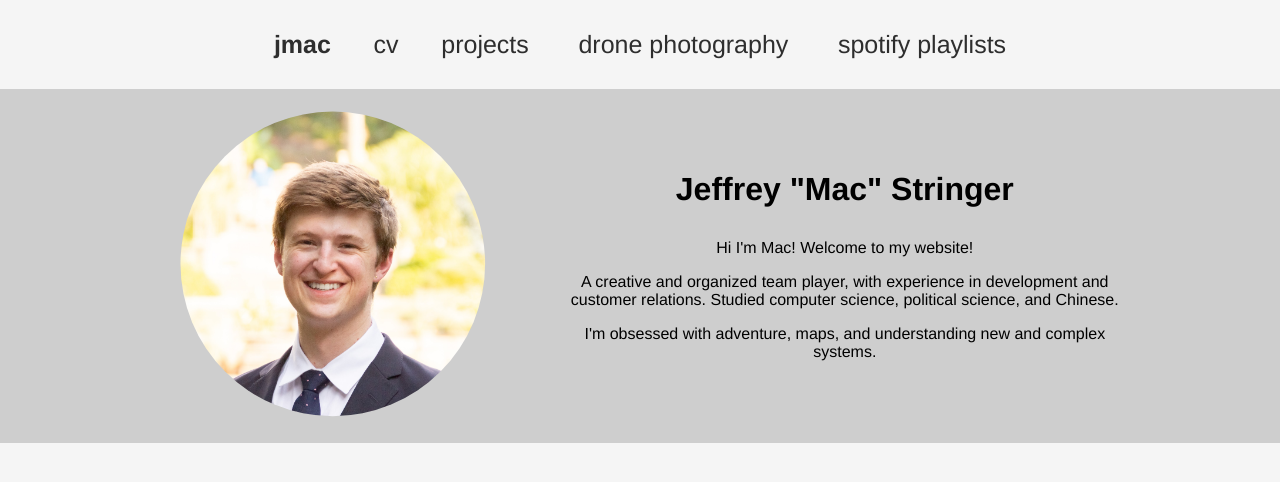
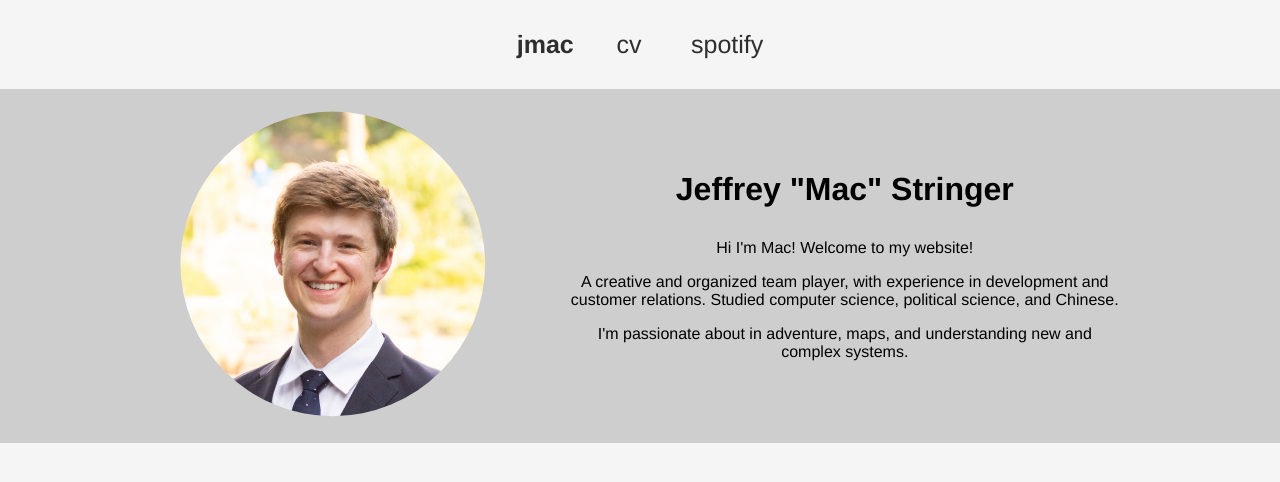
Before and after one commit to macstringer/macstringer.com, a Vue app: page /#/ in a window 1280 px wide. Shown: the top 482 px of the page. Built offline with nearby package versions, Linux system fonts and the light colour scheme.

Commit message:
rm extraneous pages, fixed spotify page styling

```diff
--- a/public/index.html
+++ b/public/index.html
@@ -5,7 +5,7 @@
     <meta http-equiv="X-UA-Compatible" content="IE=edge">
     <meta name="viewport" content="width=device-width,initial-scale=1.0">
     <link rel="icon" href="<%= BASE_URL %>favicon.ico">
-    <title><%= htmlWebpackPlugin.options.title %></title>
+    <title>Mac Stringer</title>
   </head>
   <style>
     body { margin: 0 !important; height:100%;}
--- a/src/components/NavBar.vue
+++ b/src/components/NavBar.vue
@@ -1,16 +1,21 @@
+<!-- NavBar.vue -->
 <template>
-  <div id="nav">
+  <div id="nav" :class="navThemeClass">
       <router-link :to="{ name: 'Home' }">jmac</router-link>
       <router-link :to="{ name: 'cv' }">cv</router-link>
-      <router-link :to="{ name: 'projects' }">projects</router-link>
-      <router-link :to="{ name: 'dronePhotos' }"> drone photography </router-link>
-      <router-link :to="{ name: 'spotify' }"> spotify playlists </router-link>
+      <router-link :to="{ name: 'spotify' }"> spotify </router-link>
     </div>
 </template>
 
 <script>
 export default {
-    name: "navbar"
+    name: "navbar",
+    computed: {
+        navThemeClass() {
+            const routeName = this.$route.name;
+            return `nav-theme-${routeName?.toLowerCase() || 'default'}`;
+        }
+    }
 }
 </script>
 
@@ -20,16 +25,56 @@ export default {
     text-decoration: none;
     padding: 30px;
     text-align: center;
-
+    transition: all 0.3s ease; /* Smooth transitions */
 }
 
 #nav a {
     text-decoration: none;
     margin: 1.75%;
+    transition: color 0.3s ease;
 }
 
 #nav a.router-link-exact-active {
-  font-weight: bold;
+    font-weight: bold;
 }
 
+/* Default theme (Home, CV, etc.) */
+#nav.nav-theme-default,
+#nav.nav-theme-home,
+#nav.nav-theme-cv {
+    background-color: #f5f5f5;
+    color: #2e2e2e;
+}
+
+#nav.nav-theme-default a,
+#nav.nav-theme-home a,
+#nav.nav-theme-cv a {
+    color: #2e2e2e;
+}
+
+#nav.nav-theme-default a:hover,
+#nav.nav-theme-home a:hover,
+#nav.nav-theme-cv a:hover {
+    color: #555;
+}
+
+/* Spotify theme - dark mode */
+#nav.nav-theme-spotify {
+    background-color: #121212;
+    color: #f5f5f5;
+    border-bottom: 1px solid #333;
+}
+
+#nav.nav-theme-spotify a {
+    color: #bbbbbb;
+}
+
+#nav.nav-theme-spotify a:hover {
+    color: #1db954; /* Spotify green */
+}
+
+#nav.nav-theme-spotify a.router-link-exact-active {
+    color: #1db954; /* Spotify green for active link */
+    font-weight: bold;
+}
 </style>
--- a/src/views/Home.vue
+++ b/src/views/Home.vue
@@ -17,7 +17,7 @@
             Studied computer science, political science, and Chinese.
           </p>
           <p>
-            I'm obsessed with adventure, maps, and understanding new and complex systems.
+            I'm passionate about in adventure, maps, and understanding new and complex systems.
           </p>
           <!-- and understanding how the world works? -->
         </div>
--- a/src/views/Spotify.vue
+++ b/src/views/Spotify.vue
@@ -17,12 +17,11 @@
 export default {
     data () {
       return {
-          spotifyLinks: ["https://open.spotify.com/embed/playlist/5vHqiIbE0GLElmib12Eixo", "https://open.spotify.com/embed/playlist/24JE7jsike2IM3TOHHdUAq",
-                         "https://open.spotify.com/embed/album/6cx4GVNs03Pu4ZczRnWiLd","https://open.spotify.com/embed/playlist/2SZTBfmiB1WY1TGp1OKHJK",
-                         "https://open.spotify.com/embed/playlist/5ybJnbFLxJBmEotARGlzKI", "https://open.spotify.com/embed/playlist/1xpRB92bJjrQOU2ziuuZYz",
-                         "https://open.spotify.com/embed/playlist/4p2adTLzdpubjrlZc75odB", "https://open.spotify.com/embed/playlist/2OFAMXaly5l96MLyNjQDGa",
-                         "https://open.spotify.com/embed/playlist/2S9EdH6jm3vnwxOIVhitBX", "https://open.spotify.com/embed/playlist/5ybJnbFLxJBmEotARGlzKI",
-                         "https://open.spotify.com/embed/playlist/7g7SLadPhk6h6d2CzhkjrR", "https://open.spotify.com/embed/playlist/0TKwIPo07zZT8e7g3FEmMs"]
+          spotifyLinks: ["https://open.spotify.com/embed/playlist/37i9dQZF1FoCg2QTi4nwR1", "https://open.spotify.com/embed/playlist/37i9dQZF1Fag9AiERcbpcL",
+                         "https://open.spotify.com/embed/album/7I42wZ3TW926k1DXrotD1M", "https://open.spotify.com/embed/album/6jQfrdXytY9eCPVul96Oc6",
+                         "https://open.spotify.com/embed/album/6Wpawdx7fSuBAKY0t793fx", "https://open.spotify.com/embed/playlist/5LYs2SDWXwxa1GPg8rH4AQ",
+                         "https://open.spotify.com/embed/playlist/5WMPo5ELwaXnBaESqdwYXC", "https://open.spotify.com/embed/playlist/3dgRB5bRoXlgKJ259Ibh8L"
+          ]
       }
     }
     // beforeCreate () {
```
